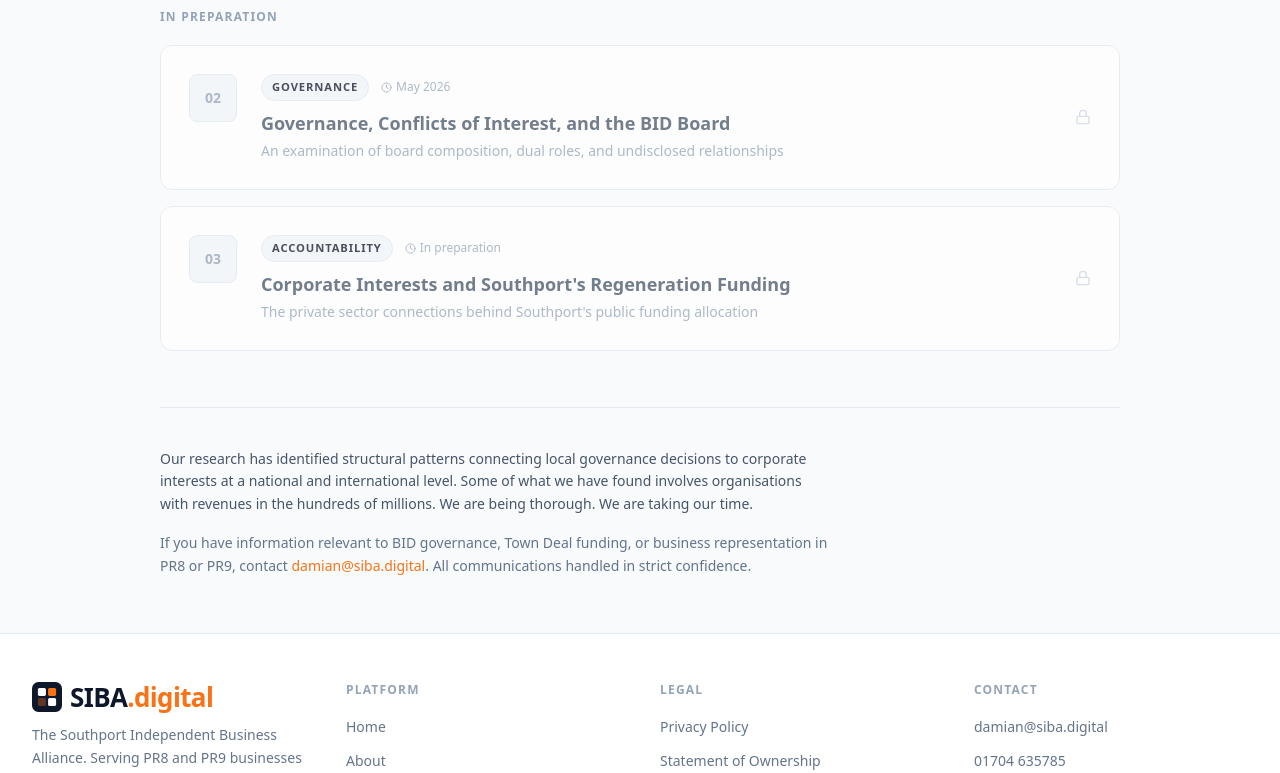
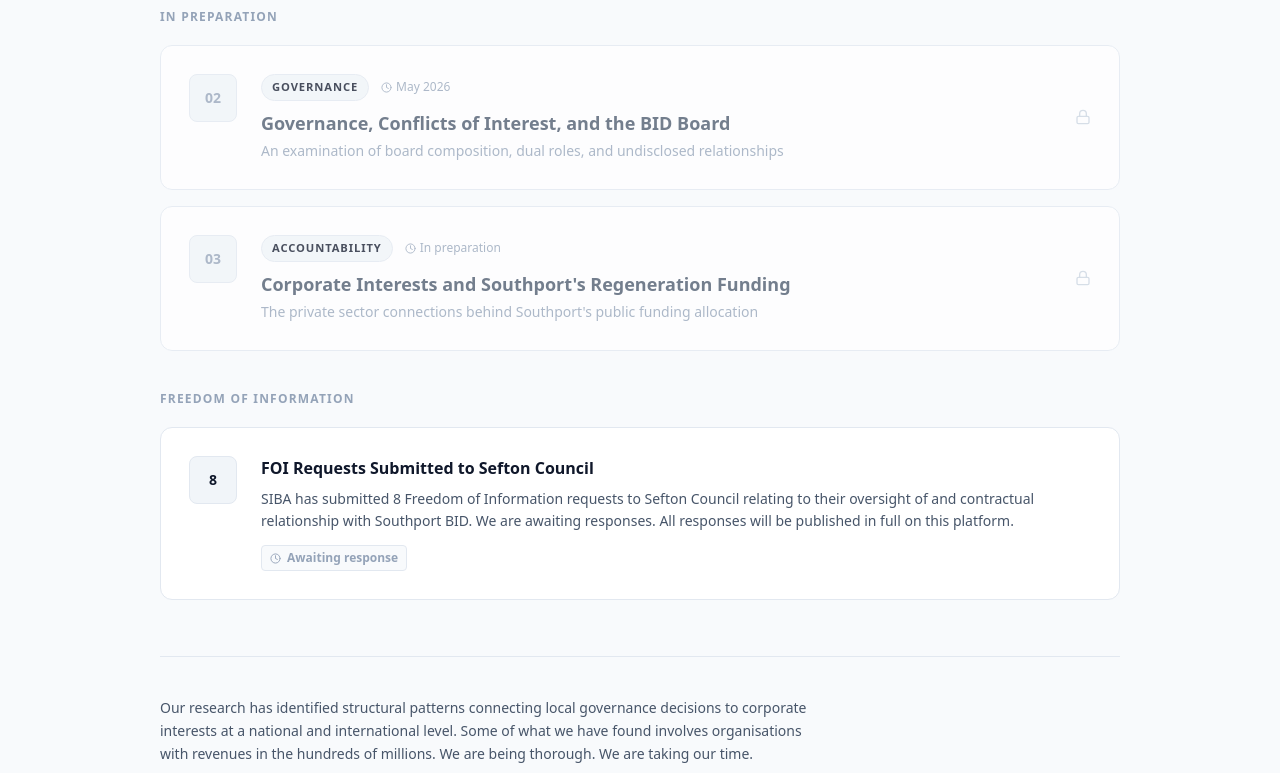
Before and after one commit to damian756/siba.digital, a Next.js app: page /reports in a window 1280 px wide. Shown: the part 954-1727 px from the top of the page. Built offline with nearby package versions, Linux system fonts and the light colour scheme.

Commit message:
Add 8 FOI requests to reports page and homepage stats bar

```diff
--- a/app/page.tsx
+++ b/app/page.tsx
@@ -22,6 +22,7 @@ export const metadata: Metadata = {
 const stats = [
   { value: "£2,400+", label: "Avg. annual BID levy", sub: "PR9 business" },
   { value: "£0", label: "SIBA membership", sub: "Always free" },
+  { value: "8", label: "FOI requests submitted", sub: "Sefton Council" },
   { value: "150k+", label: "Open 2026 visitors", sub: "Royal Birkdale, July" },
   { value: "515k", label: "MLEC visitors p/a", sub: "Projected from 2027" },
 ];
@@ -152,7 +153,7 @@ export default function HomePage() {
       {/* Stats */}
       <section className="bg-[#f8fafc] border-b border-[#e2e8f0]">
         <div className="mx-auto max-w-7xl px-4 sm:px-6 lg:px-8 py-6">
-          <div className="grid grid-cols-2 md:grid-cols-4 divide-x divide-[#e2e8f0]">
+          <div className="grid grid-cols-2 md:grid-cols-5 divide-x divide-[#e2e8f0]">
             {stats.map((s) => (
               <div key={s.label} className="px-6 py-4 first:pl-0 last:pr-0">
                 <p className="text-2xl font-bold text-[#0f172a] mb-0.5">{s.value}</p>
--- a/app/reports/page.tsx
+++ b/app/reports/page.tsx
@@ -52,6 +52,7 @@ const methodologyStats = [
   { value: "12+", label: "Months of research" },
   { value: "47+", label: "Companies House filings reviewed" },
   { value: "6", label: "Reports in preparation" },
+  { value: "8", label: "FOI requests submitted" },
 ];
 
 export default function ReportsPage() {
@@ -71,7 +72,7 @@ export default function ReportsPage() {
           </p>
 
           {/* Methodology stats */}
-          <div className="grid grid-cols-3 divide-x divide-[#e2e8f0] border border-[#e2e8f0] rounded-lg bg-[#f8fafc] max-w-lg">
+          <div className="grid grid-cols-2 sm:grid-cols-4 divide-x divide-[#e2e8f0] border border-[#e2e8f0] rounded-lg bg-[#f8fafc] max-w-xl">
             {methodologyStats.map((s) => (
               <div key={s.label} className="px-5 py-4 text-center">
                 <p className="text-xl font-bold text-[#0f172a]">{s.value}</p>
@@ -169,6 +170,36 @@ export default function ReportsPage() {
           </div>
         </div>
 
+        {/* FOI block */}
+        <div className="mt-10">
+          <p className="text-xs font-bold uppercase tracking-widest text-[#94a3b8] mb-5">
+            Freedom of Information
+          </p>
+          <div className="card bg-white p-7 border-l-4 border-l-[#0f172a]">
+            <div className="flex flex-col sm:flex-row gap-6 items-start">
+              <div className="flex-shrink-0">
+                <div className="flex h-12 w-12 items-center justify-center rounded-lg bg-[#f1f5f9] border border-[#e2e8f0]">
+                  <span className="text-sm font-bold text-[#0f172a]">8</span>
+                </div>
+              </div>
+              <div className="flex-1">
+                <h2 className="text-base font-bold text-[#0f172a] mb-2">
+                  FOI Requests Submitted to Sefton Council
+                </h2>
+                <p className="text-sm text-[#475569] leading-relaxed mb-3">
+                  SIBA has submitted 8 Freedom of Information requests to Sefton Council
+                  relating to their oversight of and contractual relationship with Southport BID.
+                  We are awaiting responses. All responses will be published in full on this platform.
+                </p>
+                <span className="inline-flex items-center gap-1.5 text-xs font-semibold text-[#94a3b8] border border-[#e2e8f0] rounded px-2 py-1 bg-[#f8fafc]">
+                  <Clock size={11} />
+                  Awaiting response
+                </span>
+              </div>
+            </div>
+          </div>
+        </div>
+
         {/* Investigation sign-off */}
         <div className="mt-14 border-t border-[#e2e8f0] pt-10">
           <div className="max-w-2xl">
```
